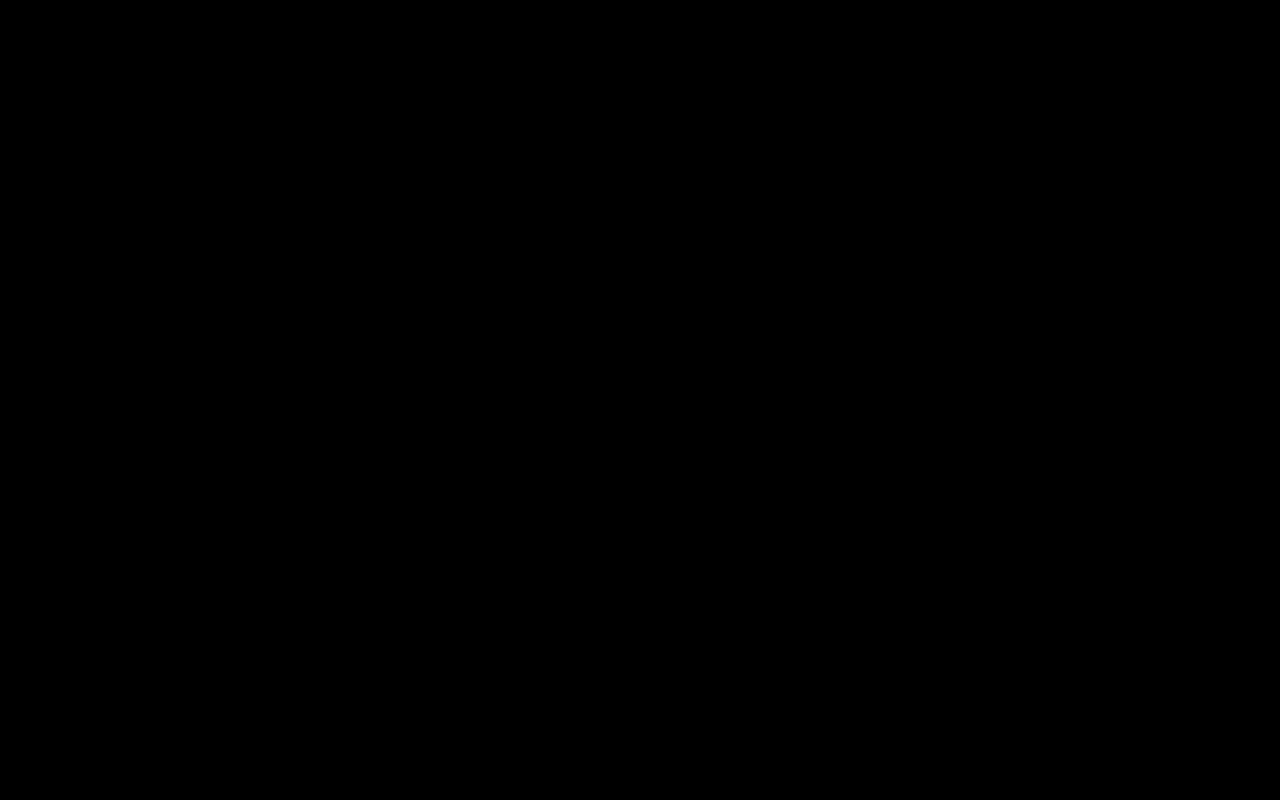
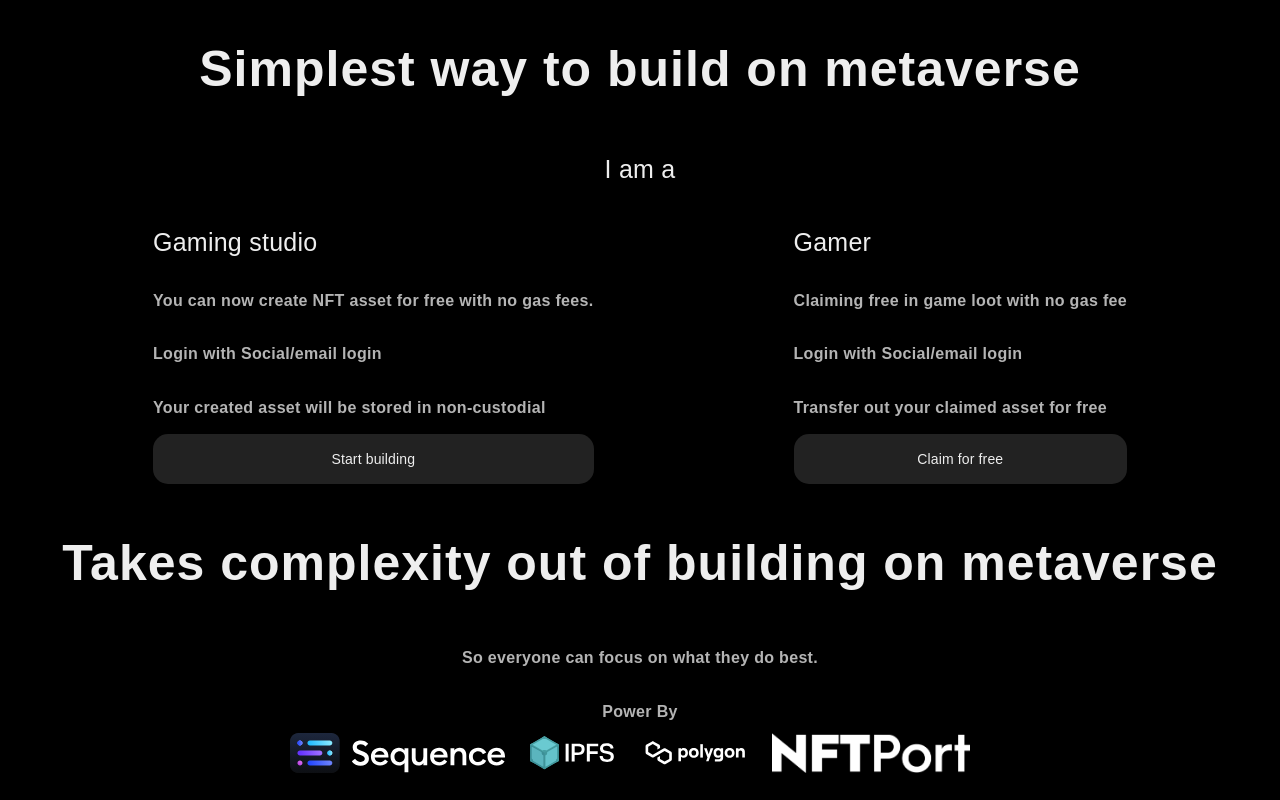
Before and after one commit to thomasmetta/0xsimple, a React (Create React App) app in the folder demo-dapp/: page / in a window 1280 px wide. Before the commit this address had no page. Built offline with nearby package versions, Linux system fonts and the light colour scheme; what @0xsequence/utils would draw is missing.

Commit message:
Add home

```diff
--- /dev/null
+++ b/demo-dapp/src/Home.tsx
@@ -0,0 +1,78 @@
+import { Link } from "react-router-dom";
+import { Button } from "./components/Button";
+import { Footer } from "./components/Footer";
+import { typography } from "./style";
+
+import { styled } from "./style";
+
+export const Home = () => {
+  return (
+    <Container>
+      <CTA>Simplest way to build on metaverse</CTA>
+      <Title>I am a</Title>
+      <Selection>
+        <SubSelection>
+          <Title>Gaming studio</Title>
+          <Description>
+            You can now create NFT asset for free with no gas fees.
+          </Description>
+          <Description>Login with Social/email login</Description>
+          <Description>
+            Your created asset will be stored in non-custodial
+          </Description>
+          <Link to="/admin">
+            <Button>Start building</Button>
+          </Link>
+        </SubSelection>
+        <SubSelection>
+          <Title>Gamer</Title>
+          <Description>Claiming free in game loot with no gas fee</Description>
+          <Description>Login with Social/email login</Description>
+          <Description>Transfer out your claimed asset for free</Description>
+          <Link to="/claim">
+            <Button>Claim for free</Button>
+          </Link>
+        </SubSelection>
+      </Selection>
+      <CTA>Takes complexity out of building on metaverse</CTA>
+      <Description>So everyone can focus on what they do best.</Description>
+      <Footer />
+    </Container>
+  );
+};
+
+const Title = styled("h1", typography.h1, {
+  color: "$textPrimary",
+  fontSize: "25px",
+});
+
+const Container = styled("div", {
+  display: "flex",
+  justifyContent: "center",
+  alignItems: "center",
+  flexDirection: "column",
+});
+
+const Description = styled("p", typography.b1, {
+  color: "$textSecondary",
+  marginBottom: "15px",
+});
+
+const CTA = styled("h1", typography.b1, {
+  color: "$textPrimary",
+  fontSize: 50,
+});
+
+const SubSelection = styled("div", typography.h1, {
+  paddingRight: 100,
+  paddingLeft: 100,
+  display: "flex",
+  flexDirection: "column",
+  justifyContent: "center",
+});
+
+const Selection = styled("div", {
+  display: "flex",
+  justifyContent: "space-around",
+  padding: 10,
+});
--- a/demo-dapp/src/index.tsx
+++ b/demo-dapp/src/index.tsx
@@ -4,11 +4,13 @@ import { BrowserRouter } from "react-router-dom";
 import { Routes, Route } from "react-router-dom";
 import Admin from "./Admin";
 import Claim from "./Claim";
+import { Home } from "./Home";
 
 ReactDOM.render(
   <React.StrictMode>
     <BrowserRouter>
       <Routes>
+        <Route path="/" element={<Home />} />
         <Route path="admin" element={<Admin />} />
         <Route path="claim" element={<Claim />} />
       </Routes>
```
